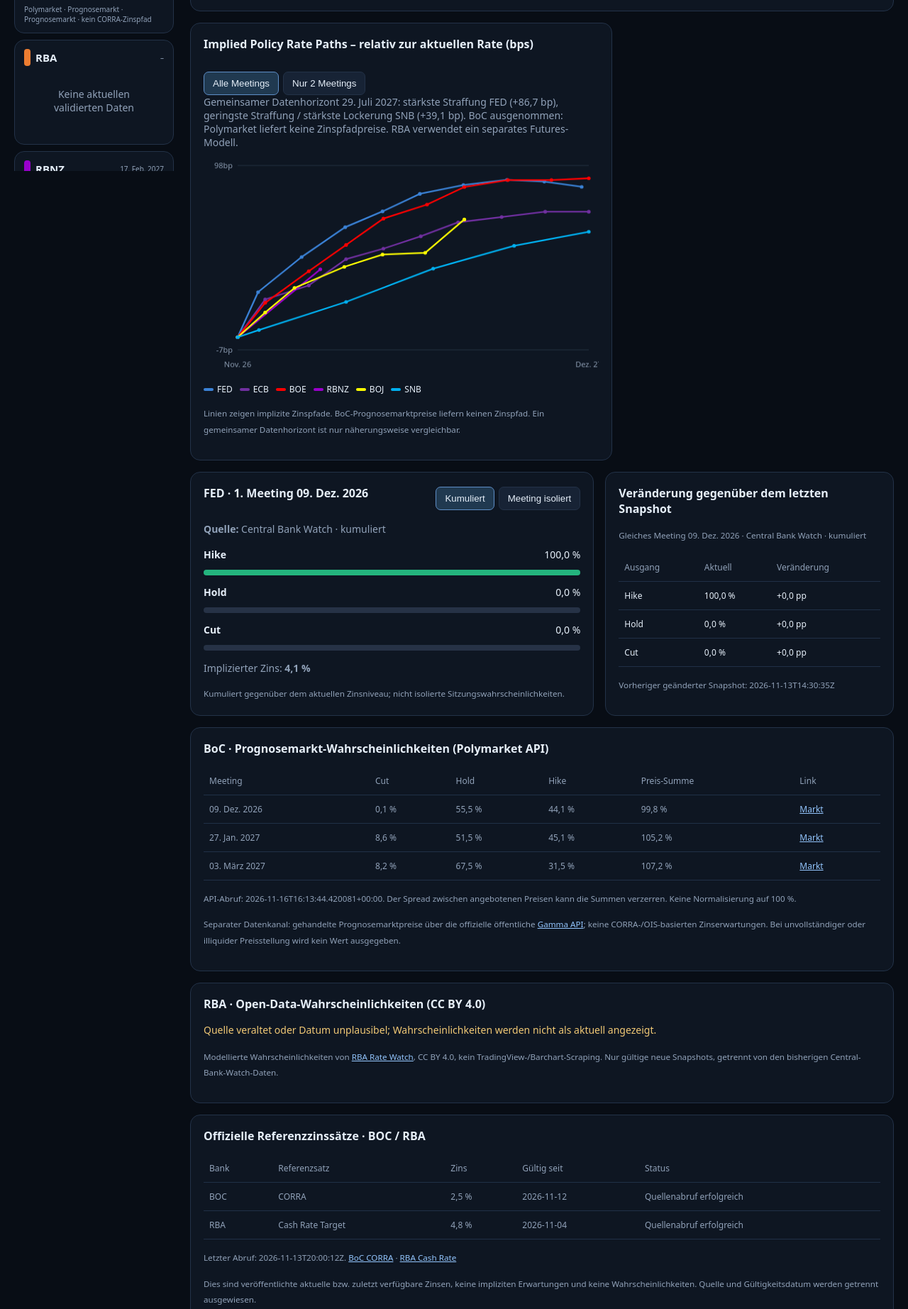
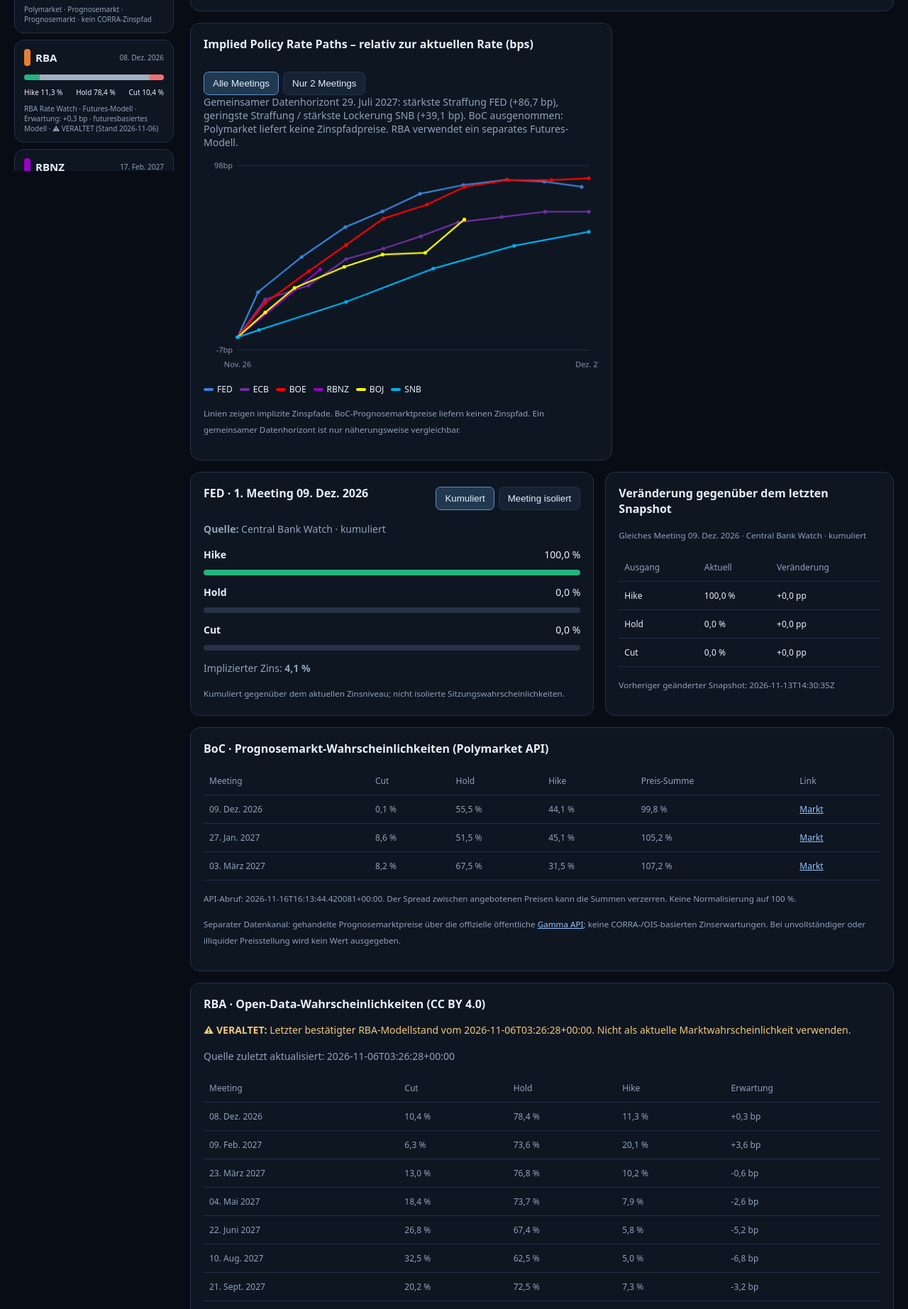
Before and after one commit to ramborainer666-dotcom/central-bank-probabilities, a plain HTML site: page dashboard/index.html in a window 1280 px wide. Shown: the part 664-2509 px from the top of the page at 71% size. Drawn offline with Linux system fonts and the light colour scheme.

Commit message:
Show last verified RBA model with prominent stale warning; exclude stale curve from ranking

```diff
--- a/dashboard/index.html
+++ b/dashboard/index.html
@@ -116,7 +116,7 @@ function externalReady(b){
 }
 function rowsFor(b){
  if(b==='BOC')return externalReady(b)?grp(externalBOC.records,b):[];
- if(b==='RBA')return externalReady(b)?grp(externalRBA.records,b):[];
+ if(b==='RBA')return externalRBA?.records?.length?grp(externalRBA.records,b):[];
  return grp(latest.records||[],b);
 }
 function sourceFor(b){
@@ -147,12 +147,14 @@ function renderCards(){
  box.innerHTML=BANKS.map(b=>{
   const r=rowsFor(b)[meeting],p=odds(r,b);
   const stale=(latest.stale_banks||[]).includes(b);
+  const rbaStale=(b==='RBA'&&!externalReady('RBA'));
+  const rbaAsOf=externalRBA?.source_asof_utc||'unbekannt';
   const rawTotal=p?p.hike+p.hold+p.cut:0;
   const values=p?[p.hike,p.hold,p.cut]:[0,0,0];
   const source=sourceFor(b);
   const detail=b==='BOC'
    ?'Prognosemarkt · kein CORRA-Zinspfad'
-   :b==='RBA'?'Erwartung: '+bp(r?.expected_move_bps)+' · futuresbasiertes Modell'
+   :b==='RBA'?'Erwartung: '+bp(r?.expected_move_bps)+' · futuresbasiertes Modell'+(rbaStale?' · ⚠ VERALTET (Stand '+rbaAsOf.slice(0,10)+')':'')
    :'Δ Zinspfad: '+bp(r?.incremental_expected_bps)+(stale?' · ⚠ VERALTETER STAND':'');
   return '<button class="bank '+(bank===b?'active':'')+'" style="--bank:'+COLORS[b]+'" data-bank="'+b+'"><header><span class="dot"></span><strong>'+b+'</strong><small>'+date(r?.meeting_date)+'</small></header>'+
    (r&&p?'<div class="bar">'+values.map((v,i)=>'<i style="width:'+(rawTotal?100*v/rawTotal:0)+'%;background:'+['var(--hike)','var(--hold)','var(--cut)'][i]+'"></i>').join('')+'</div><div class="stats"><span>Hike '+pct(p.hike)+'</span><span>Hold '+pct(p.hold)+'</span><span>Cut '+pct(p.cut)+'</span></div><div class="small">'+esc(source)+' · '+detail+'</div>':
@@ -162,9 +164,10 @@ function renderCards(){
 }
 function renderDetail(){
  const r=selected(),p=odds(r,bank);
+ const rbaStale=(bank==='RBA'&&!externalReady('RBA'));
  $('#detailtitle').textContent=bank+' · '+(meeting+1)+'. Meeting '+date(r?.meeting_date);
  if(!r||!p){$('#detail').innerHTML='<div class="empty">Keine aktuellen Daten für dieses Meeting</div>';return}
- let out='<p><strong>Quelle:</strong> '+esc(sourceFor(bank))+'</p>';
+ let out=(rbaStale?'<p class="warn"><strong>⚠ Historische RBA-Daten, nicht aktuell!</strong> Stand: '+esc(externalRBA?.source_asof_utc||'unbekannt')+'. Der Herausgeber hat seitdem kein neues Modell veröffentlicht.</p>':'')+'<p><strong>Quelle:</strong> '+esc(sourceFor(bank))+'</p>';
  if(bank==='BOC'||bank==='RBA'){
   out+=[['Hike',p.hike,'var(--hike)'],['Hold',p.hold,'var(--hold)'],['Cut',p.cut,'var(--cut)']]
     .map(([k,v,color])=>'<div style="margin:14px 0"><div class="row"><strong>'+k+'</strong><span>'+pct(v)+'</span></div><div class="bar"><i style="background:'+color+';width:'+Math.max(0,Math.min(100,v))+'%"></i></div></div>').join('');
@@ -213,7 +216,7 @@ function renderPath(){
  const lines=[];
  const baseDate=Date.parse(new Date().toISOString().slice(0,10)+'T00:00:00Z');
  for(const b of BANKS){
-  if(b==='BOC')continue; // prediction market supplies no rate curve
+  if(b==='BOC'||(b==='RBA'&&!externalReady('RBA')))continue; // no BoC curve; stale RBA excluded from current comparison
   const rows=rowsFor(b).slice(0,pathMode==='two'?2:9);
   if(!rows.length)continue;
   const base=rows[0].implied_rate_pct-(b==='RBA'?rows[0].expected_move_bps:rows[0].incremental_expected_bps)/100;
@@ -315,8 +318,10 @@ async function loadRbaOpenData(){
  const doc=await response.json(),rows=doc.records||[];
  if(!rows.length){$('#rbaOpenData').innerHTML='<p>Noch kein aktueller, vollständig validierter Datensatz verfügbar.</p>';return}
  const age=(Date.now()-Date.parse(doc.source_asof_utc))/3600000;
- if(!Number.isFinite(age)||age>72||age<-.2){$('#rbaOpenData').innerHTML='<p class="warn">Quelle veraltet oder Datum unplausibel; Wahrscheinlichkeiten werden nicht als aktuell angezeigt.</p>';return}
- $('#rbaOpenData').innerHTML='<p>Quelle zuletzt aktualisiert: '+esc(doc.source_asof_utc)+'</p><table><tr><th>Meeting</th><th>Cut</th><th>Hold</th><th>Hike</th><th>Erwartung</th></tr>'+rows.slice(0,9).map(r=>'<tr><td>'+date(r.meeting_date)+'</td><td>'+pct(r.probabilities_pct.cut)+'</td><td>'+pct(r.probabilities_pct.hold)+'</td><td>'+pct(r.probabilities_pct.hike)+'</td><td>'+bp(r.expected_move_bps)+'</td></tr>').join('')+'</table>';
+ if(!Number.isFinite(age)||age<-.2){$('#rbaOpenData').innerHTML='<p class="warn">Quellenzeitstempel ist ungültig. Keine Werte angezeigt.</p>';return}
+ const stale=age>72;
+ const warning=stale?'<p class="warn"><strong>⚠ VERALTET:</strong> Letzter bestätigter RBA-Modellstand vom '+esc(doc.source_asof_utc)+'. Nicht als aktuelle Marktwahrscheinlichkeit verwenden.</p>':'';
+ $('#rbaOpenData').innerHTML=warning+'<p>Quelle zuletzt aktualisiert: '+esc(doc.source_asof_utc)+'</p><table><tr><th>Meeting</th><th>Cut</th><th>Hold</th><th>Hike</th><th>Erwartung</th></tr>'+rows.slice(0,9).map(r=>'<tr><td>'+date(r.meeting_date)+'</td><td>'+pct(r.probabilities_pct.cut)+'</td><td>'+pct(r.probabilities_pct.hold)+'</td><td>'+pct(r.probabilities_pct.hike)+'</td><td>'+bp(r.expected_move_bps)+'</td></tr>').join('')+'</table>';
  }catch(e){$('#rbaOpenData').textContent='Kein verifizierter RBA-Modellsnapshot.'}
 }
 loadRbaOpenData();
```
